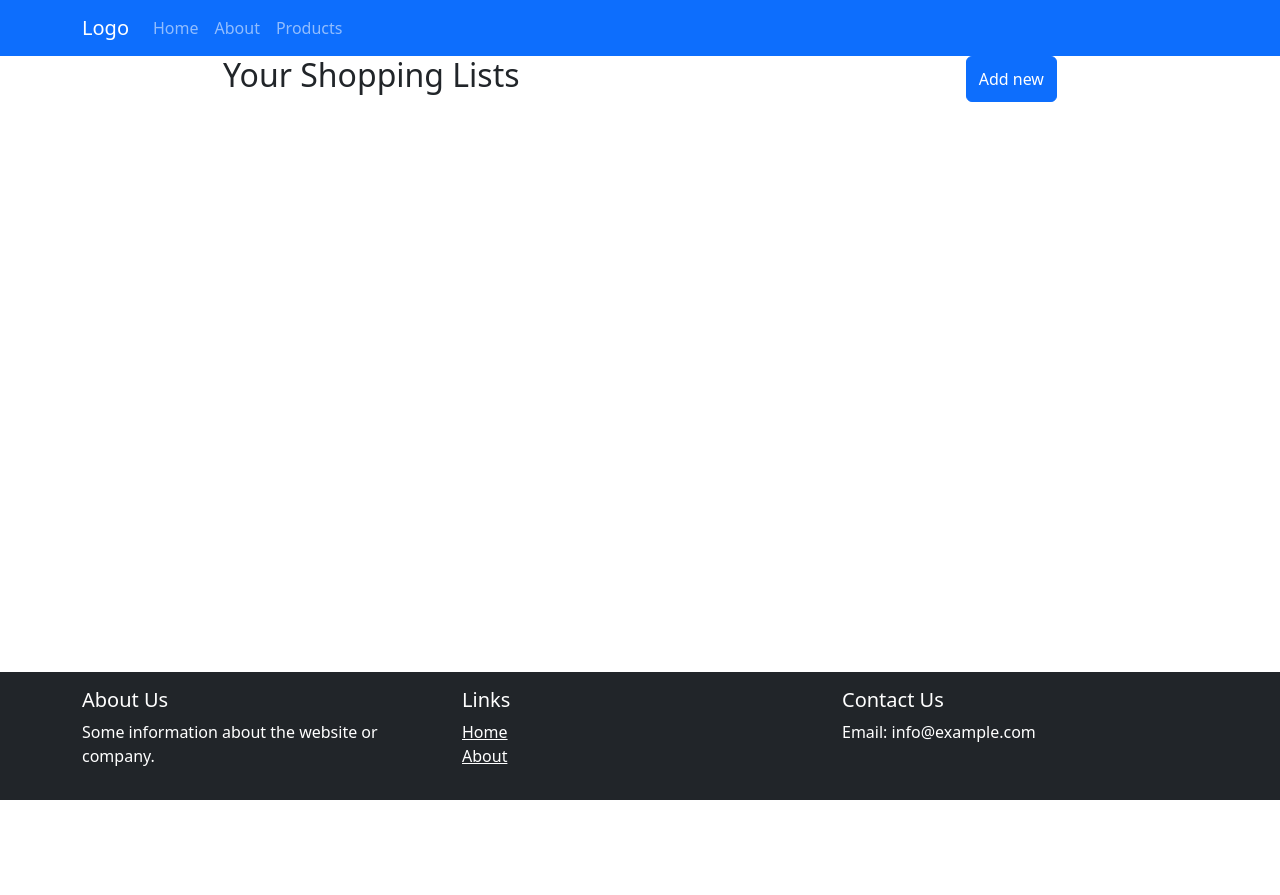
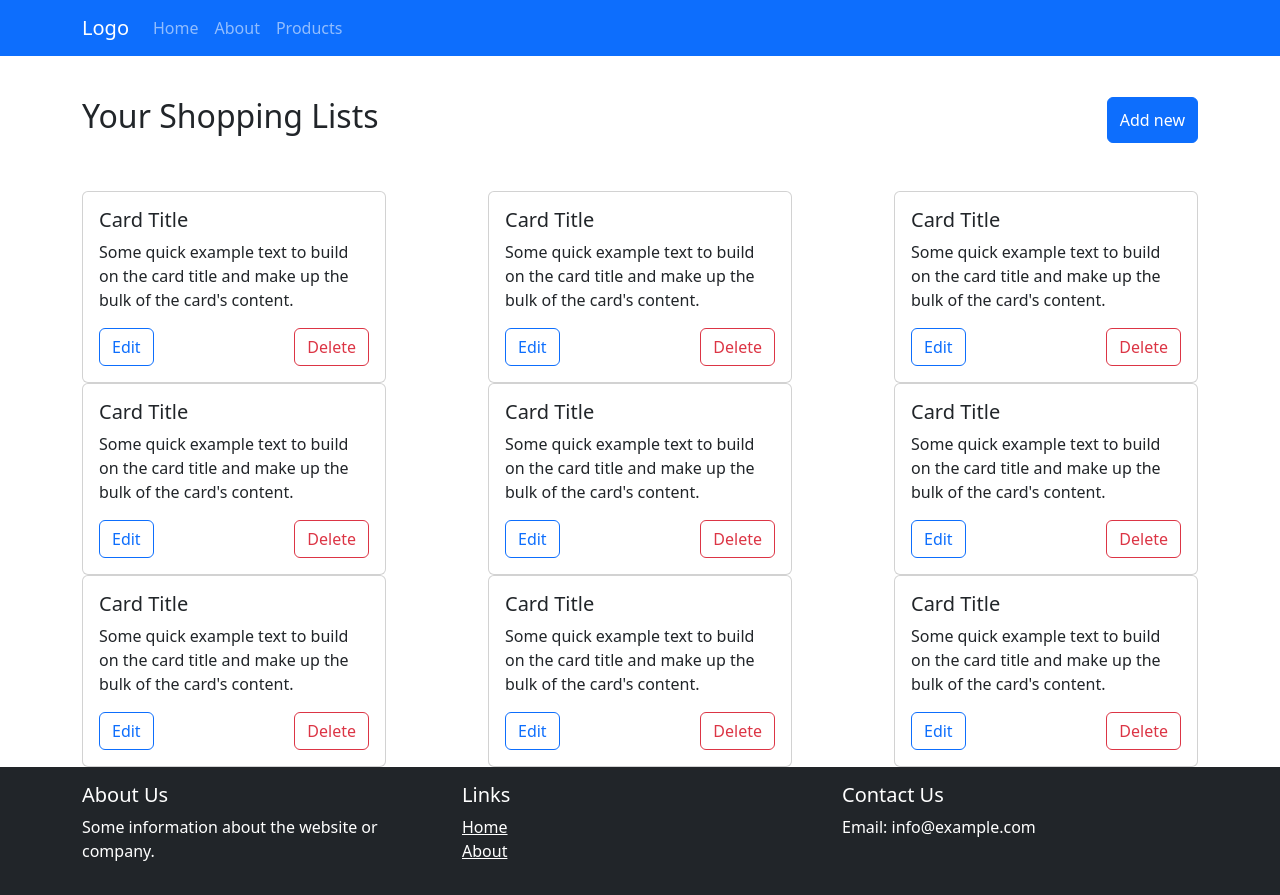
Before and after one commit to neuefische/java-coffee-beans-teamproject-1, a React (Vite) app in the folder frontend/: page /list in a window 1280 px wide. Before the commit the page ends 800 px from the top, so only its background shows below. Built offline with nearby package versions, Linux system fonts and the light colour scheme.

Commit message:
Adding css to ListTable Component

```diff
--- a/frontend/src/components/Header.tsx
+++ b/frontend/src/components/Header.tsx
@@ -4,7 +4,7 @@ import Navbar from 'react-bootstrap/Navbar';
 
 const Header =()=>{
     return <>
-    <Navbar bg="primary" data-bs-theme="dark">
+    <Navbar bg="primary" data-bs-theme="dark" className="mb-3">
         <Container>
             <Navbar.Brand href="#home">Logo</Navbar.Brand>
             <Nav className="me-auto">
--- /dev/null
+++ b/frontend/src/components/List.tsx
@@ -0,0 +1,22 @@
+import {Button, Card} from "react-bootstrap";
+
+const List = () =>{
+    return (<>
+            <Card style={{ width: '19rem' }}>
+                <Card.Body>
+                    <Card.Title>Card Title</Card.Title>
+                    <Card.Text>
+                        Some quick example text to build on the card title and make up the
+                        bulk of the card's content.
+                    </Card.Text>
+                    <div className ="list-button-container">
+                    <Button variant="outline-primary">Edit</Button>
+                    <Button variant="outline-danger">Delete</Button>
+                    </div>
+                </Card.Body>
+            </Card>
+        </>
+    )
+}
+
+export default List;
--- a/frontend/src/components/ListGroup.tsx
+++ b/frontend/src/components/ListGroup.tsx
@@ -1,11 +1,15 @@
-import {Button} from "react-bootstrap";
+import {Button, Container} from "react-bootstrap";
+import ListTable from "./ListTable.tsx";
 
 const ListGroup = () => {
     return (<>
+        <Container>
         <div className="list-group-header">
             <h2> Your Shopping Lists </h2>
             <Button>Add new</Button>
         </div>
+        <ListTable/>
+        </Container>
     </>)
 }
 export default ListGroup;
--- /dev/null
+++ b/frontend/src/components/ListTable.tsx
@@ -0,0 +1,18 @@
+import List from "./List.tsx";
+
+const ListTable =() =>{
+    return(<>
+        <div className="list-table-container mt-5">
+        <List/>
+        <List/>
+        <List/>
+        <List/>
+        <List/>
+        <List/>
+        <List/>
+        <List/>
+        <List/>
+        </div>
+    </>)
+}
+export default ListTable;
--- a/frontend/src/styles/List.css
+++ b/frontend/src/styles/List.css
@@ -1,5 +1,17 @@
 .list-group-header{
     display: flex;
-    justify-content: space-around;
+    justify-content: space-between;
+    margin-top: 25px;
+}
 
+.list-button-container{
+    display: flex;
+    justify-content: space-between;
 }
+
+.list-table-container{
+    display: flex;
+    flex-wrap: wrap;
+    justify-content: space-between;
+    margin-top: 3px;
+}
```
